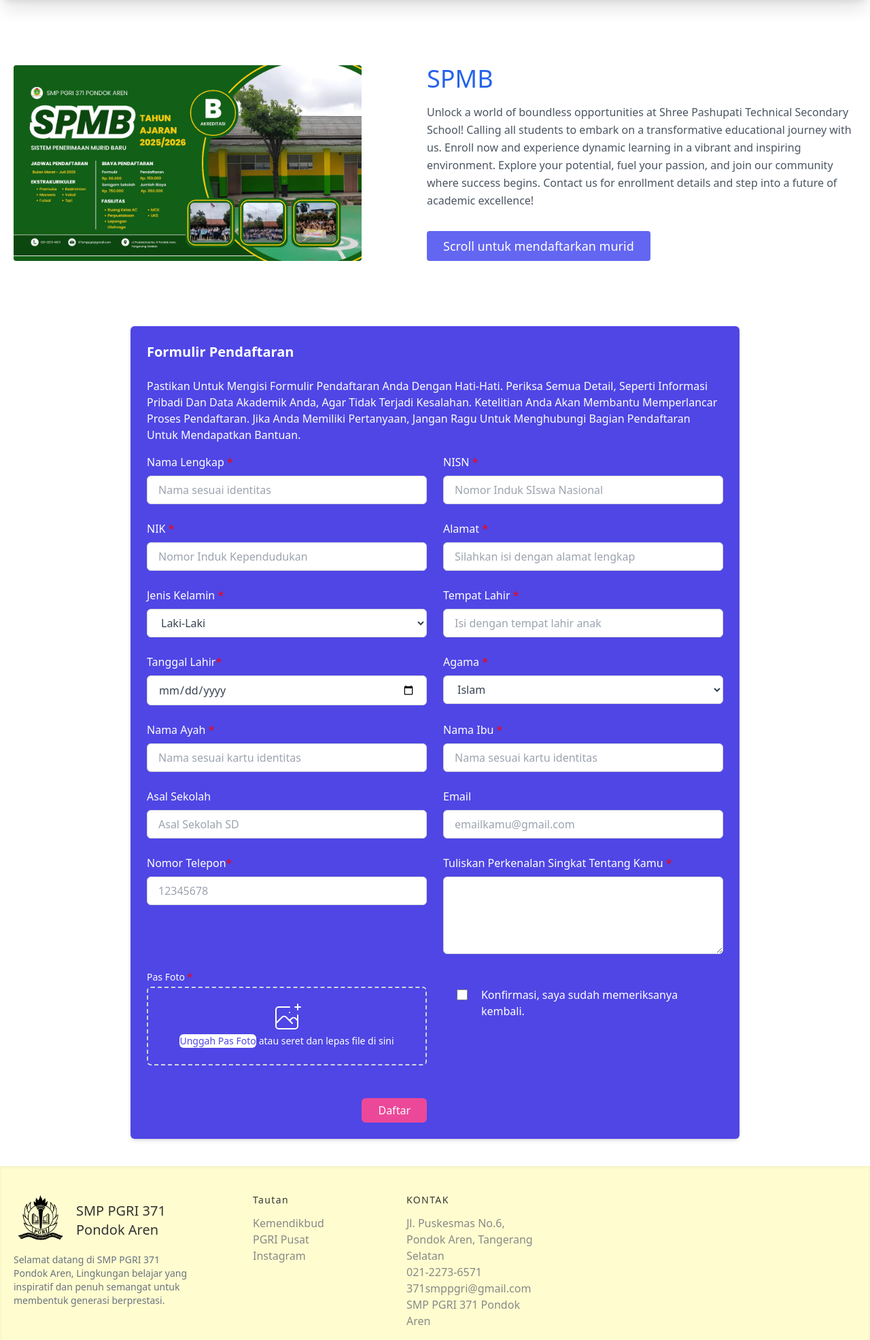
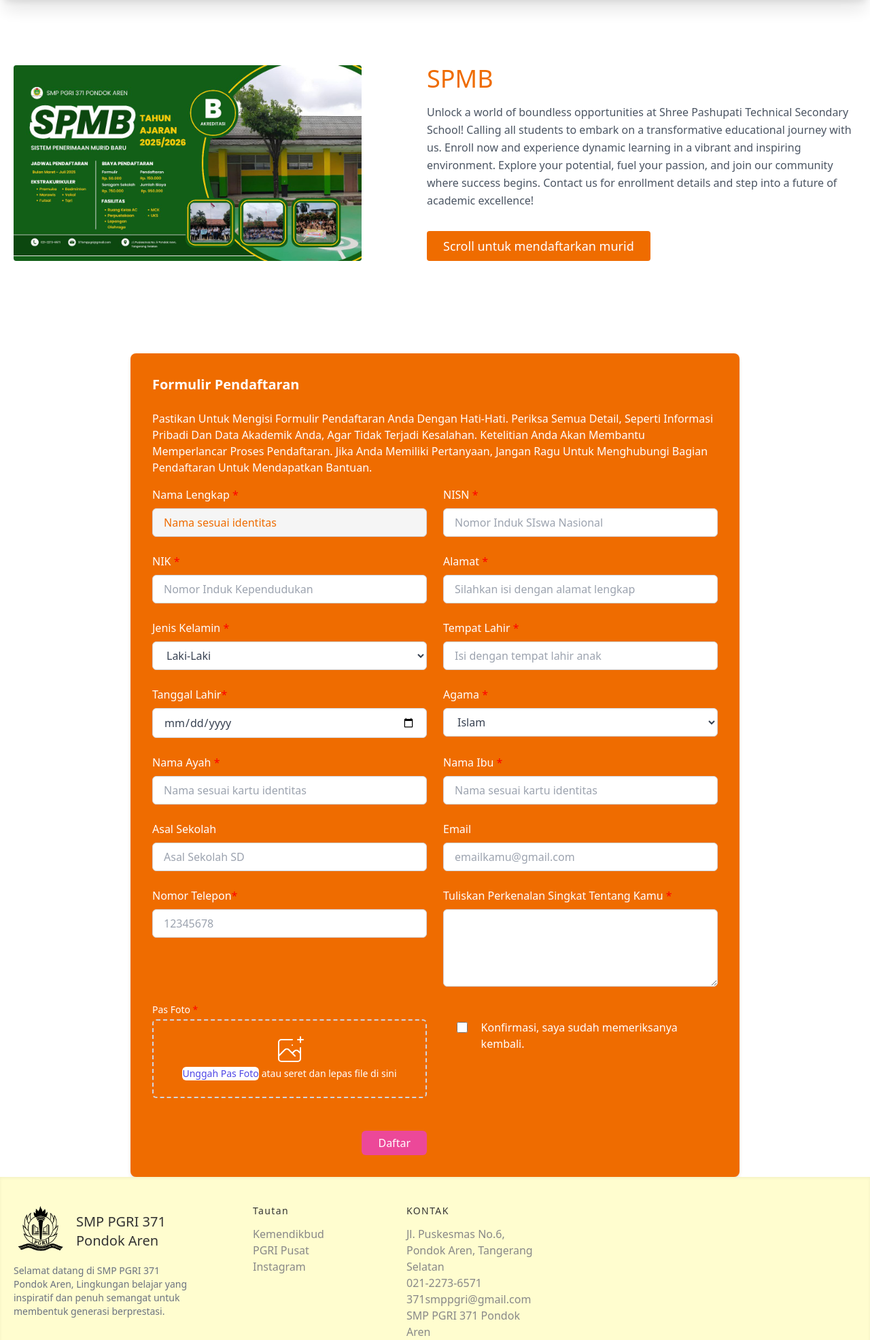
Before and after one commit to Eleutheria-Sapta-Timira-Celeste/Tugas-Akhir, a PHP site: page /joinus.php in a window 1280 px wide. Shown: the part 120-2092 px from the top of the page at 68% size. Run offline with PHP 8.4, Linux system fonts and the light colour scheme; the visitor is signed in with stand-in values (Sample User, id 1); data comes from the database, SQL or seed files in the repository; some libraries are stand-ins or nearby versions.

Commit message:
ubah beberapa tampilan di tentang

```diff
--- a/aboutus.php
+++ b/aboutus.php
@@ -213,7 +213,7 @@ try {
                         <div class="rounded-lg h-64 overflow-hidden">
                             <img alt="content" class="object-cover object-center h-full w-full" src="assects/images/courses/pramuka.jpg">
                         </div>
-                        <h2 class="title-font text-2xl font-medium mt-6 mb-3" style="color: #f57c00;">Perkemahan Pramuka</h2>
+                        <h2 class="title-font text-2xl font-medium mt-6 mb-3" style="color: #111827;">Perkemahan Pramuka</h2>
                         <p class="text-justify text-sm md:text-base leading-relaxed text-base">
                         <?php echo $row['fifteen'];?></p>
                     </div>
@@ -221,7 +221,7 @@ try {
                         <div class="rounded-lg h-64 overflow-hidden">
                             <img alt="content" class="object-cover object-center h-full w-full" src="assects/images/schoolImages/beranda2.jpg">
                         </div>
-                        <h2 class="title-font text-2xl font-medium mt-6 mb-3" style="color: #f57c00;">Peringatan Hari Guru</h2>
+                        <h2 class="title-font text-2xl font-medium mt-6 mb-3" style="color: #111827;">Peringatan Hari Guru</h2>
                         <p class="text-justify text-sm md:text-base leading-relaxed text-base">
                         <?php echo $row['sixteen'];?></p>
                     </div>
--- a/joinus.php
+++ b/joinus.php
@@ -63,7 +63,7 @@ try {
             </div>
             <div
                 class="lg:flex-grow md:w-1/2 lg:pl-24 md:pl-16 flex flex-col md:items-start md:text-left items-center text-center">
-                <h1 class="title-font sm:text-4xl text-3xl mb-4 font-medium text-blue-600">SPMB
+                <h1 class="title-font sm:text-4xl text-3xl mb-4 font-medium" style="color: #ef6c00;">SPMB
                     <br class="hidden lg:inline-block">
                 </h1>
                 <p class="mb-8 leading-relaxed">
@@ -72,7 +72,7 @@ try {
                 <div id="admissionform" class="flex justify-center">
                     <a href="#admissionform" onclick="scrollToAdmissionForm()">
                         <button
-                            class="inline-flex text-white bg-indigo-500 border-0 py-2 px-6 focus:outline-none hover:bg-indigo-600 rounded text-lg">Scroll untuk mendaftarkan murid</button>
+                            class="inline-flex text-white bg-[#ef6c00] border-0 py-2 px-6 focus:outline-none hover:bg-[#e65c00] rounded text-lg">Scroll untuk mendaftarkan murid</button>
                     </a>
                 </div>
             </div>
@@ -80,7 +80,7 @@ try {
     </section>
 
     <main>
-        <section class="max-w-4xl p-6 mx-auto bg-indigo-600 rounded-md shadow-md dark:bg-gray-800 mt-0 mb-10">
+        <section class="bg-[#ef6c00] rounded-lg shadow-md p-8 mx-auto max-w-4xl mt-10">
             <h1 class="text-xl font-bold text-white capitalize dark:text-white">Formulir Pendaftaran</h1><br>
             <h1 class="hide_after_submission text-x text-white capitalize dark:text-white">Pastikan untuk mengisi formulir pendaftaran Anda dengan hati-hati.
                  Periksa semua detail, seperti informasi pribadi dan data akademik Anda,
@@ -126,10 +126,10 @@ try {
 
                 <div class="grid grid-cols-1 gap-6 mt-4 sm:grid-cols-2">
                     <div>
-                        <label class="text-white dark:text-gray-200">Nama Lengkap <span
+                        <label class="text-white dark:text-White-500">Nama Lengkap <span
                                 style="color: red;">*</span></label>
                         <input placeholder="Nama sesuai identitas" required name="full_name" type="text"
-                            class="block w-full px-4 py-2 mt-2 text-gray-700 bg-white border border-gray-300 rounded-md dark:bg-gray-800 dark:text-gray-300 dark:border-gray-600 focus:border-blue-500 dark:focus:border-blue-500 focus:outline-none focus:ring">
+                            class="block w-full px-4 py-2 mt-2 text-black placeholder-[#ef6c00] bg-[#f5f5f5] border border-gray-300 rounded-md focus:border-blue-500 focus:outline-none focus:ring">
                     </div>
                     <div>
                         <label class="text-white dark:text-gray-200">NISN <span
```
Also changed, not shown: index.php (+8 -7 lines), assects/images/schoolImages/foto_gurusemua.jpg (added), assects/images/schoolImages/gedung_utama.jpg (added).
